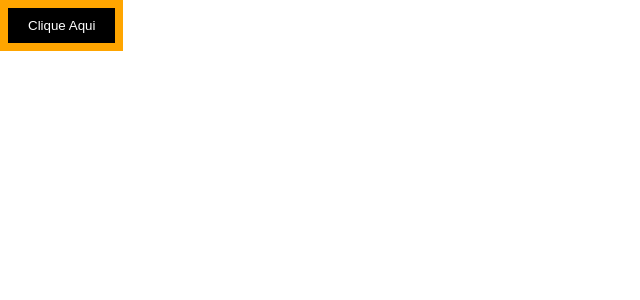
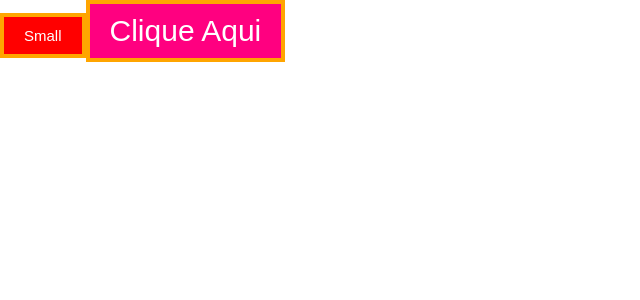
Before and after one commit to g-101/react-typescript-aprendizado, a React (Vite) app: page / in a window 1280 px wide. Shown: the top 300 px of the page, without its empty margins (0-640 px from the left). Built offline with nearby package versions, Linux system fonts and the light colour scheme.

Commit message:
passando props dinâmicas ao styled

```diff
--- a/src/components/Button/Button.tsx
+++ b/src/components/Button/Button.tsx
@@ -12,7 +12,12 @@ export const Button = () => {
   };
   return (
     <>
-      <ButtonStyled onClick={clickHandler}>Clique Aqui</ButtonStyled>
+      <ButtonStyled onClick={clickHandler} bg="#FF0000" small>
+        Small
+      </ButtonStyled>
+      <ButtonStyled onClick={clickHandler} bg="#FF0080">
+        Clique Aqui
+      </ButtonStyled>
       {show && <p>Isso é um texto ipsum ipsum</p>}
     </>
   );
--- a/src/components/Button/ButtonStyled.ts
+++ b/src/components/Button/ButtonStyled.ts
@@ -1,8 +1,13 @@
 import styled from 'styled-components';
 
-export const ButtonStyled = styled.button`
-  background-color: #000;
-  border: 8px solid orange;
+type ButtonProps = {
+  small?: boolean;
+  bg: string;
+};
+export const ButtonStyled = styled.button<ButtonProps>`
+  font-size: ${props => (props.small ? '15px' : '30px')};
+  background-color: ${props => props.bg};
+  border: 4px solid orange;
   color: white;
   padding: 10px 20px;
 `;
```
